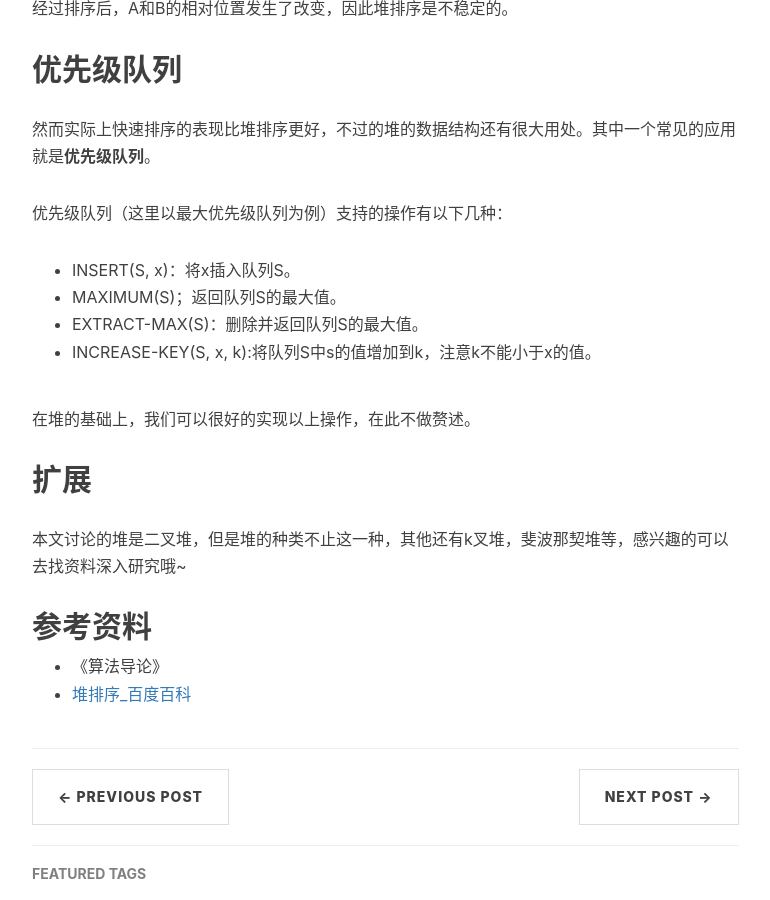
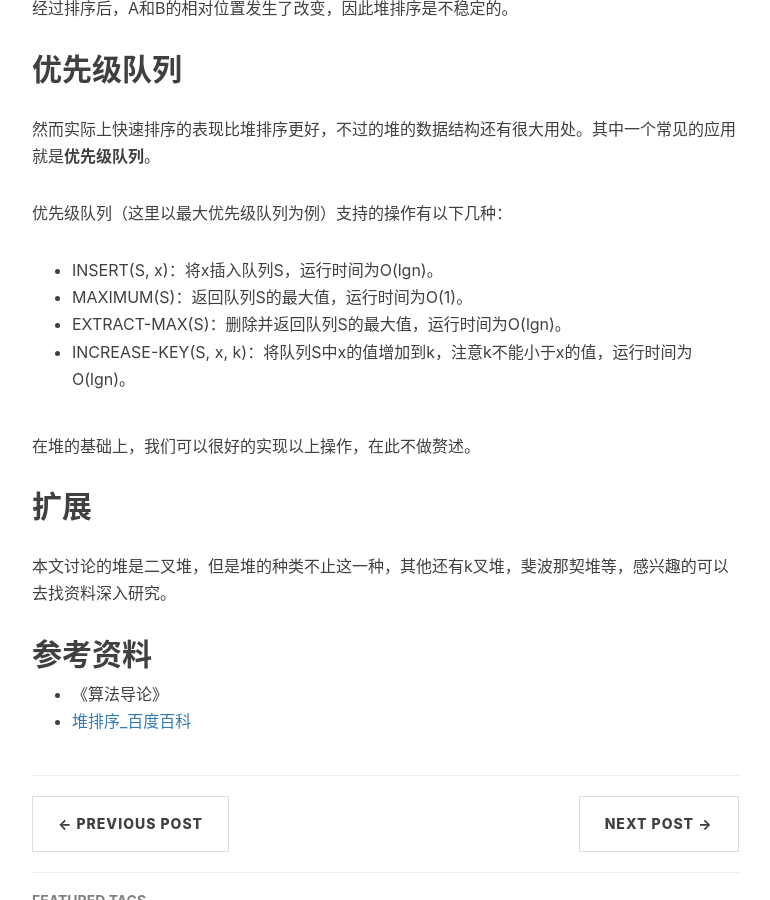
Before and after one commit to liuz2015/liuz2015.github.io, a Jekyll site: the page built from _posts/2018-08-19-algorithm-heap-sort.markdown, in a window 1280 px wide and 900 px high, scrolled down 4922 px. Shown: the whole window, without its empty margins (233-1003 px from the left). Built offline with Jekyll 4.4.1, drawn with Linux system fonts in a browser that asks for light colours; nearby versions of some CDN libraries; comment, search, counter and statistics services are not loaded.

```diff
--- a/_posts/2018-08-19-algorithm-heap-sort.markdown
+++ b/_posts/2018-08-19-algorithm-heap-sort.markdown
@@ -152,16 +152,16 @@ void MaxHeapSort(int a[], int n)
 
 优先级队列（这里以最大优先级队列为例）支持的操作有以下几种：
 
-- INSERT(S, x)：将x插入队列S。
-- MAXIMUM(S)；返回队列S的最大值。
-- EXTRACT-MAX(S)：删除并返回队列S的最大值。
-- INCREASE-KEY(S, x, k):将队列S中s的值增加到k，注意k不能小于x的值。
+- INSERT(S, x)：将x插入队列S，运行时间为O(lgn)。
+- MAXIMUM(S)：返回队列S的最大值，运行时间为O(1)。
+- EXTRACT-MAX(S)：删除并返回队列S的最大值，运行时间为O(lgn)。
+- INCREASE-KEY(S, x, k)：将队列S中x的值增加到k，注意k不能小于x的值，运行时间为O(lgn)。
 
 在堆的基础上，我们可以很好的实现以上操作，在此不做赘述。
 
 ## 扩展
 
-本文讨论的堆是二叉堆，但是堆的种类不止这一种，其他还有k叉堆，斐波那契堆等，感兴趣的可以去找资料深入研究哦~
+本文讨论的堆是二叉堆，但是堆的种类不止这一种，其他还有k叉堆，斐波那契堆等，感兴趣的可以去找资料深入研究。
 
 ## 参考资料
 - 《算法导论》
```
Also changed, not shown: _posts/2018-08-24-algorithm-dijkstra.markdown (added, +113 -0 lines).
